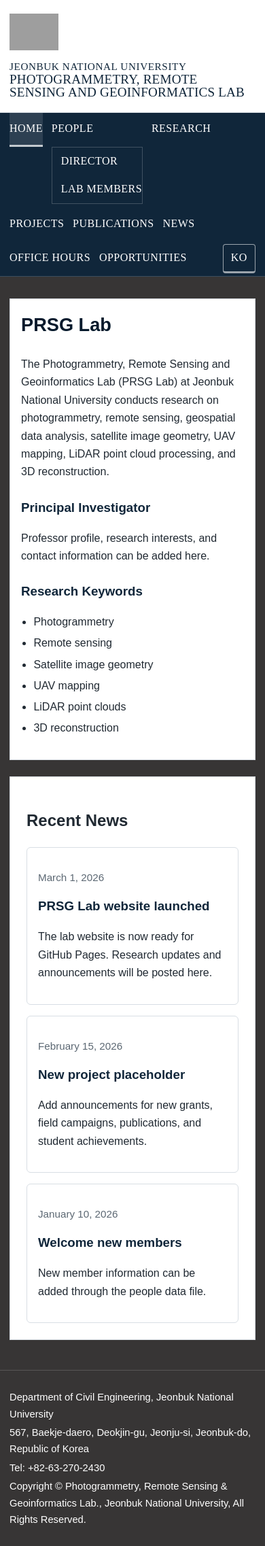
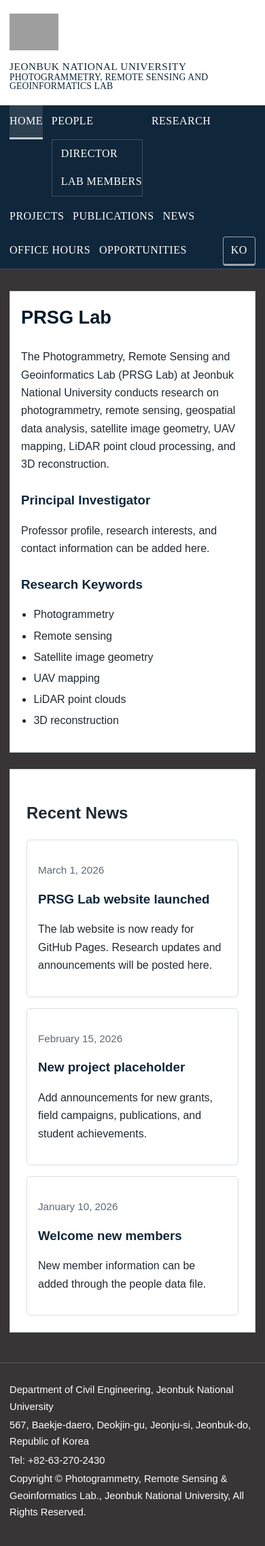
Before and after one commit to PRSG-Lab/prsg-lab.github.io, a Jekyll site: the page built from index.md, in a window 390 px wide. Shown: the whole page at 68% size. Built offline with Jekyll 4.4.1, drawn with Linux system fonts in a browser that asks for light colours; some web fonts are replaced; grey boxes are pictures that could not be loaded.

Commit message:
Update style.css

```diff
--- a/assets/css/style.css
+++ b/assets/css/style.css
@@ -158,7 +158,7 @@ a:focus {
   display: block;
   color: var(--navy);
   font-family: capita, "Times New Roman", "Courier New", serif;
-  font-size: clamp(1.4rem, 2.8vw, 2.94rem);
+  font-size: clamp(1rem, 2vw, 2.1rem);
   font-weight: 400;
   line-height: 0.95;
   letter-spacing: 0.01em;
@@ -661,7 +661,7 @@ a:focus {
   }
 
   .site-title-link {
-    font-size: clamp(1.015rem, 4.9vw, 1.68rem);
+    font-size: clamp(0.725rem, 3.5vw, 1.2rem);
     line-height: 1;
   }
 
```
